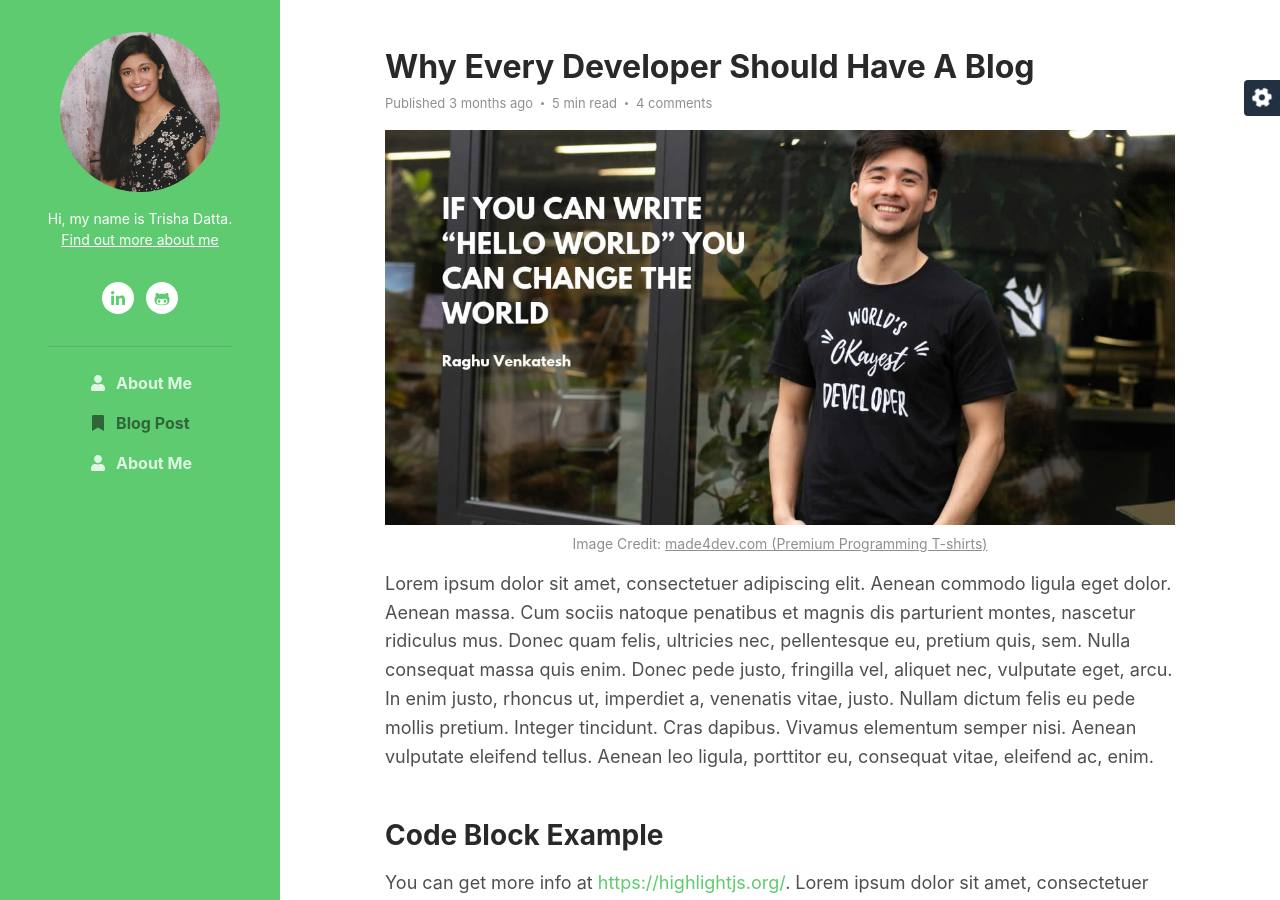
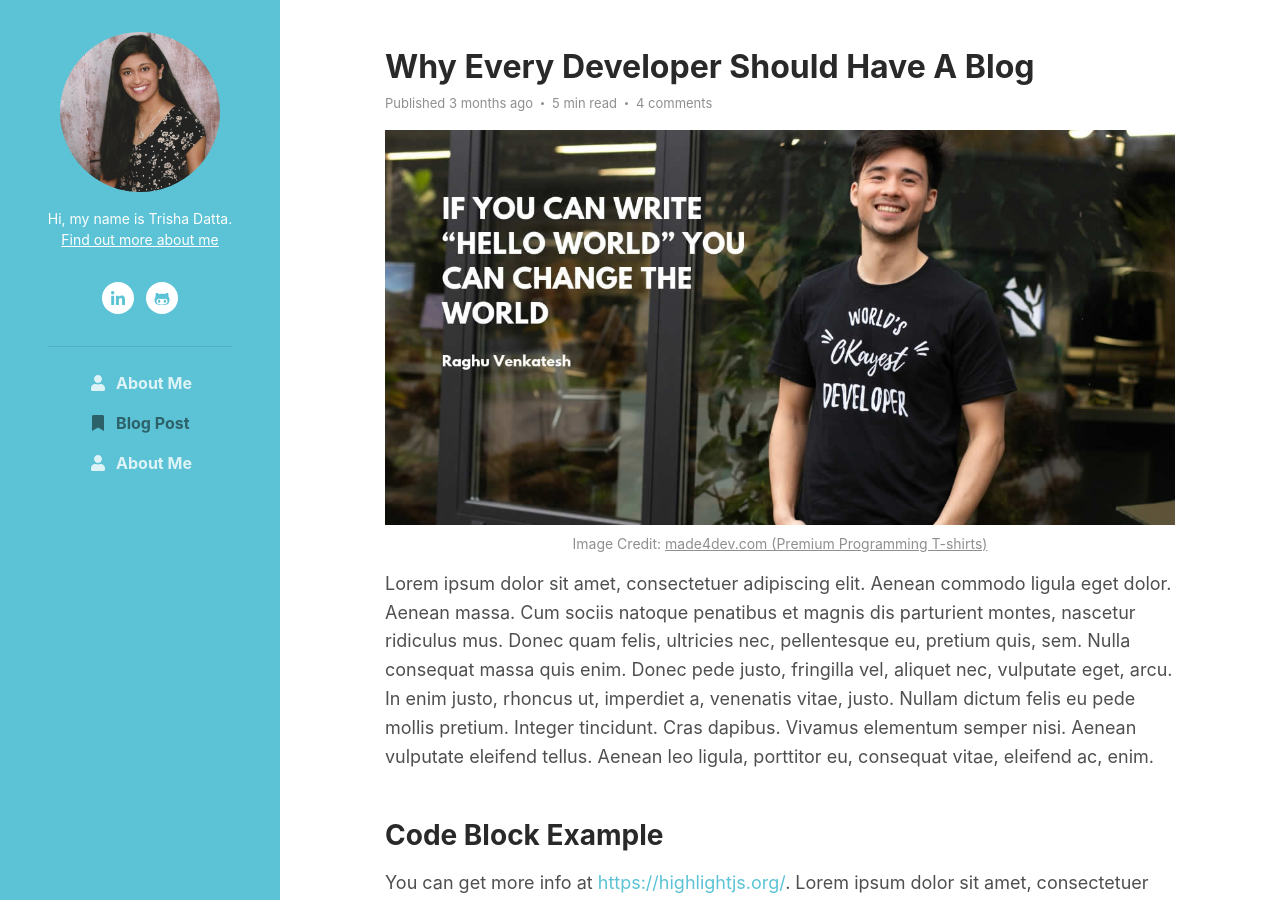
Before and after one commit to TrishaDatta/TrishaDatta.github.io, a Jekyll site: the page blog-post.html, which Jekyll copies as it is, in a window 1280 px wide and 900 px high. Built offline with Jekyll 4.4.1, drawn with Linux system fonts in a browser that asks for light colours; nearby versions of some CDN libraries; comment, search, counter and statistics services are not loaded.

Commit message:
Update blog-post.html

```diff
--- a/blog-post.html
+++ b/blog-post.html
@@ -18,7 +18,7 @@
     <link rel="stylesheet" href="//cdnjs.cloudflare.com/ajax/libs/highlight.js/9.14.2/styles/monokai-sublime.min.css">
 
     <!-- Theme CSS -->
-    <link id="theme-style" rel="stylesheet" href="assets/css/theme-1.css">
+    <link id="theme-style" rel="stylesheet" href="assets/css/theme-2.css">
 
 
 </head>
@@ -235,27 +235,6 @@ export  $initHighlight;
     </div><!--//main-wrapper-->
 
 
-    <!-- *****CONFIGURE STYLE (REMOVE ON YOUR PRODUCTION SITE)****** -->
-    <div id="config-panel" class="config-panel d-none d-lg-block">
-        <div class="panel-inner">
-            <a id="config-trigger" class="config-trigger config-panel-hide text-center" href="#"><i class="fas fa-cog fa-spin mx-auto" data-fa-transform="down-6" ></i></a>
-            <h5 class="panel-title">Choose Colour</h5>
-            <ul id="color-options" class="list-inline mb-0">
-                <li class="theme-1 active list-inline-item"><a data-style="assets/css/theme-1.css" href="#"></a></li>
-                <li class="theme-2  list-inline-item"><a data-style="assets/css/theme-2.css" href="#"></a></li>
-                <li class="theme-3  list-inline-item"><a data-style="assets/css/theme-3.css" href="#"></a></li>
-                <li class="theme-4  list-inline-item"><a data-style="assets/css/theme-4.css" href="#"></a></li>
-                <li class="theme-5  list-inline-item"><a data-style="assets/css/theme-5.css" href="#"></a></li>
-                <li class="theme-6  list-inline-item"><a data-style="assets/css/theme-6.css" href="#"></a></li>
-                <li class="theme-7  list-inline-item"><a data-style="assets/css/theme-7.css" href="#"></a></li>
-                <li class="theme-8  list-inline-item"><a data-style="assets/css/theme-8.css" href="#"></a></li>
-            </ul>
-            <a id="config-close" class="close" href="#"><i class="fa fa-times-circle"></i></a>
-        </div><!--//panel-inner-->
-    </div><!--//configure-panel-->
-
-
-
     <!-- Javascript -->
     <script src="assets/plugins/jquery-3.3.1.min.js"></script>
     <script src="assets/plugins/popper.min.js"></script>
```
